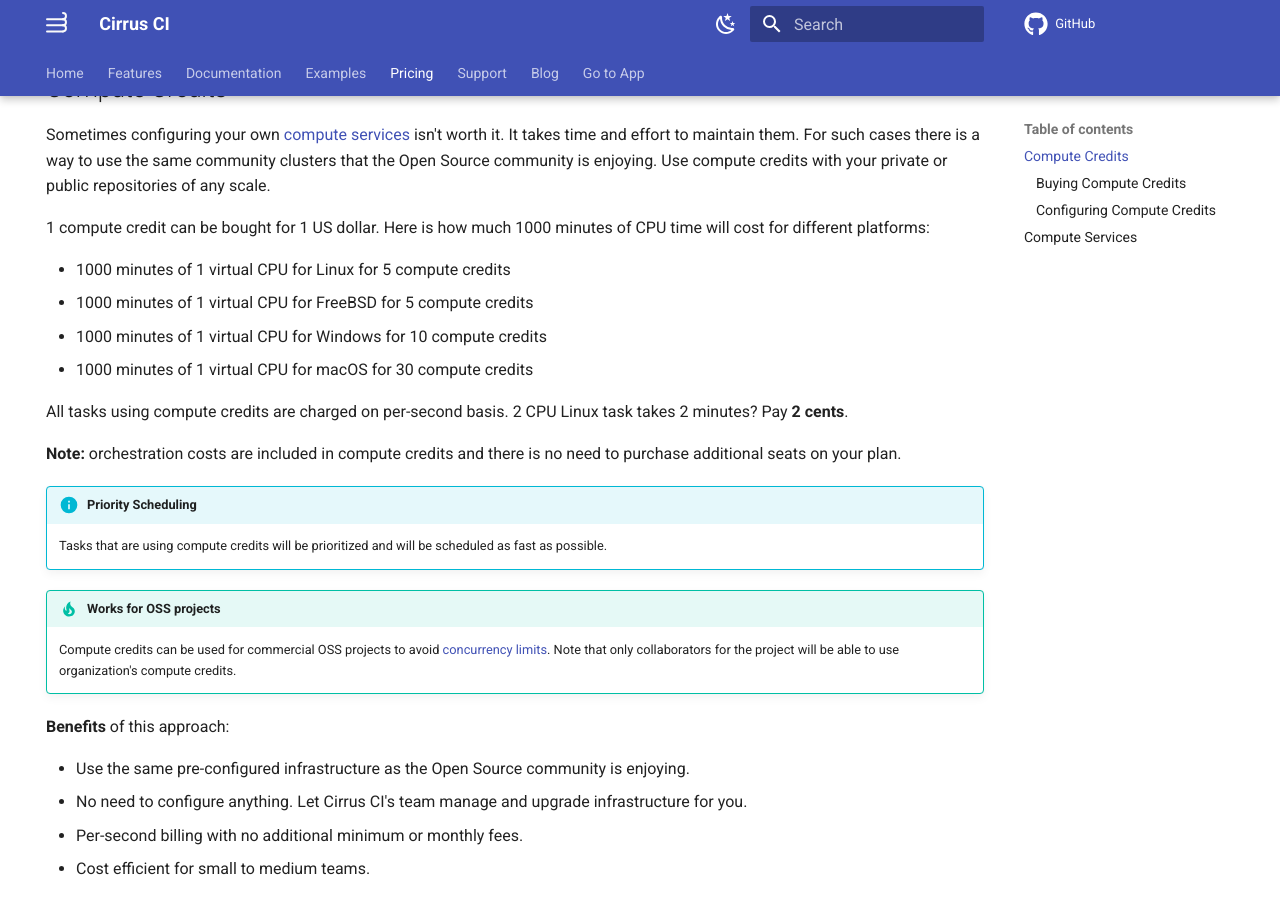
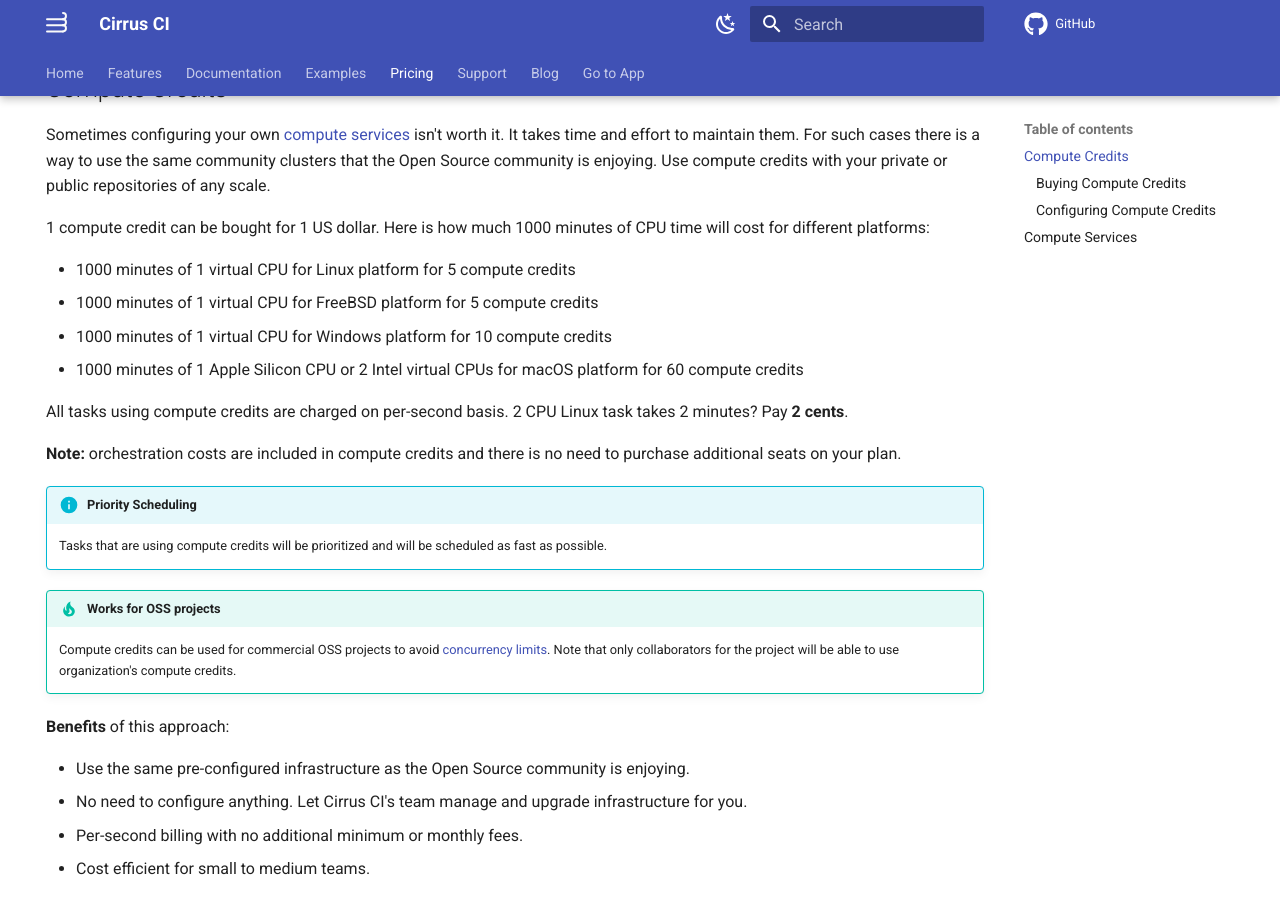
Before and after one commit to cirruslabs/cirrus-ci-docs, an MkDocs documentation site: the page built from docs/pricing.md, in a window 1280 px wide and 900 px high, scrolled down 912 px. Built offline with MkDocs 1.6.1 and Material for MkDocs 9.7.7, drawn with Linux system fonts in a browser that asks for light colours; comment, search, counter and statistics services are not loaded.

Commit message:
Updated pricing

```diff
--- a/docs/pricing.md
+++ b/docs/pricing.md
@@ -25,10 +25,10 @@ Use compute credits with your private or public repositories of any scale.
 
 1 compute credit can be bought for 1 US dollar. Here is how much 1000 minutes of CPU time will cost for different platforms:
 
-* 1000 minutes of 1 virtual CPU for Linux for 5 compute credits
-* 1000 minutes of 1 virtual CPU for FreeBSD for 5 compute credits
-* 1000 minutes of 1 virtual CPU for Windows for 10 compute credits
-* 1000 minutes of 1 virtual CPU for macOS for 30 compute credits
+* 1000 minutes of 1 virtual CPU for Linux platform for 5 compute credits
+* 1000 minutes of 1 virtual CPU for FreeBSD platform for 5 compute credits
+* 1000 minutes of 1 virtual CPU for Windows platform for 10 compute credits
+* 1000 minutes of 1 Apple Silicon CPU or 2 Intel virtual CPUs for macOS platform for 60 compute credits
 
 All tasks using compute credits are charged on per-second basis. 2 CPU Linux task takes 2 minutes? Pay **2 cents**.
 
```
